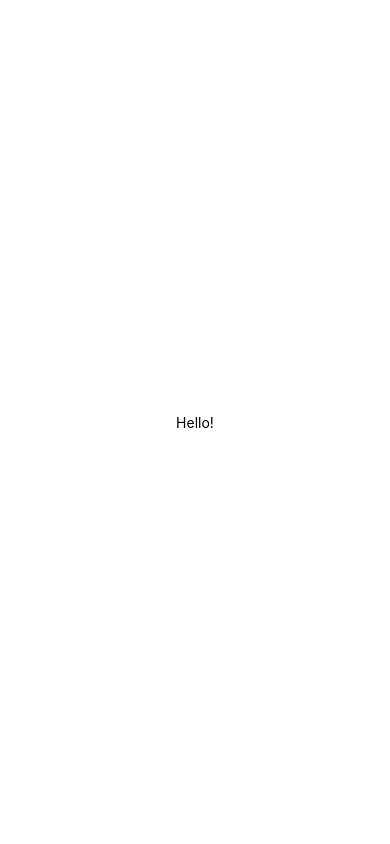
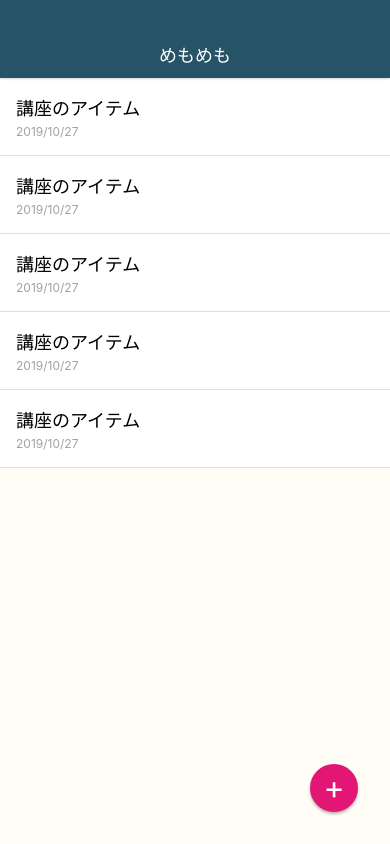
Before and after one commit to yamamoto345/MemoApp, a React Native app: screen / in a window 390 px wide. Built offline with nearby package versions, Linux system fonts and the light colour scheme.

Commit message:
create memoList

```diff
--- a/App.js
+++ b/App.js
@@ -1,19 +1,112 @@
 import React from 'react';
 import { StyleSheet, Text, View } from 'react-native';
+
+import BodyText from './src/elements/BodyText';
+
 
 export default function App() {
   return (
     <View style={styles.container}>
-      <Text>Hello!</Text>
+      <View style={styles.appbar}>
+        <Text style={styles.appbarTitle}>めもめも</Text>
+      </View>
+      <View style={styles.memoList}>
+        <View style={styles.memoListItem}>
+          <Text style={styles.memoTitle}>講座のアイテム</Text>
+          <Text style={styles.memoDate}>2019/10/27</Text>
+        </View>
+
+        <View style={styles.memoListItem}>
+          <Text style={styles.memoTitle}>講座のアイテム</Text>
+          <Text style={styles.memoDate}>2019/10/27</Text>
+        </View>
+
+        <View style={styles.memoListItem}>
+          <Text style={styles.memoTitle}>講座のアイテム</Text>
+          <Text style={styles.memoDate}>2019/10/27</Text>
+        </View>
+
+        <View style={styles.memoListItem}>
+          <Text style={styles.memoTitle}>講座のアイテム</Text>
+          <Text style={styles.memoDate}>2019/10/27</Text>
+        </View>
+
+        <View style={styles.memoListItem}>
+          <Text style={styles.memoTitle}>講座のアイテム</Text>
+          <Text style={styles.memoDate}>2019/10/27</Text>
+        </View>
+      </View>
+      <View style={styles.memoAddButton}>
+        <Text style={styles.memoAddButtonTitle}>+</Text>
+      </View>
     </View>
   );
 }
 
-const styles = StyleSheet.create({
+const styles = StyleSheet.create(
+  {
     container: {
       flex: 1,
+      backgroundColor: '#fffdf6',
+      alignItems: 'center',
+      paddingTop: 78,
+    },
+    memoAddButton: {
+      position: 'absolute',
+      bottom: 32,
+      right: 32,
+      width: 48,
+      height: 48,
+      backgroundColor: '#e31676',
+      borderRadius: 24,
+      justifyContent: 'center',
+      alignItems: 'center',
+      shadowOffset: { width: 0, height: 2 },
+      shadowOpacity: 0.3,
+      shadowRadius: 3,
+    },
+    memoAddButtonTitle: {
+      color: '#fff',
+      fontSize: 32,
+      lineHeight: 32,
+    },
+    memoList: {
+      width: '100%',
+      flex: 1,
+    },
+    memoListItem: {
+      padding: 16,
+      borderBottomWidth: 1,
+      borderBottomColor: '#ddd',
       backgroundColor: '#fff',
+    },
+    memoTitle: {
+      fontSize: 18,
+      fontWeight: '500',
+      marginBottom: 4,
+    },
+    memoDate: {
+      fontSize: 12,
+      color: '#a2a2a2',
+    },
+    appbar: {
+      position: 'absolute',
+      top: 0,
+      right: 0,
+      left: 0,
+      height: 78,
+      paddingTop: 30,
+      backgroundColor: '#265365',
+      justifyContent: 'center',
       alignItems: 'center',
-    justifyContent: 'center',
+      shadowColor: '#000',
+      shadowOffset: { width: 0, height: 0},
+      shadowOpacity: 0.3,
+      shadowRadius: 3,
+      zIndex: 10,
+    },
+    appbarTitle: {
+      color: '#fff',
+      fontSize: 18,
     },
   });
--- /dev/null
+++ b/src/elements/BodyText.js
@@ -0,0 +1,23 @@
+import React from 'react';
+import { StyleSheet, View, Text } from 'react-native';
+
+class BodyText extends React.Component {
+  render() {
+    return (
+      <View>
+        <Text style={style.text}>
+          {/* {this.props.children} */}
+        </Text>
+      </View>
+    );
+  }
+}
+
+const style = StyleSheet.create({
+  text: {
+    color: '#ddd',
+    backgroundColor: '#fff',
+  },
+});
+
+export default BodyText;
```
Also changed, not shown: .eslintrc.json. Lines whose indentation alone changed are shown as unchanged.
